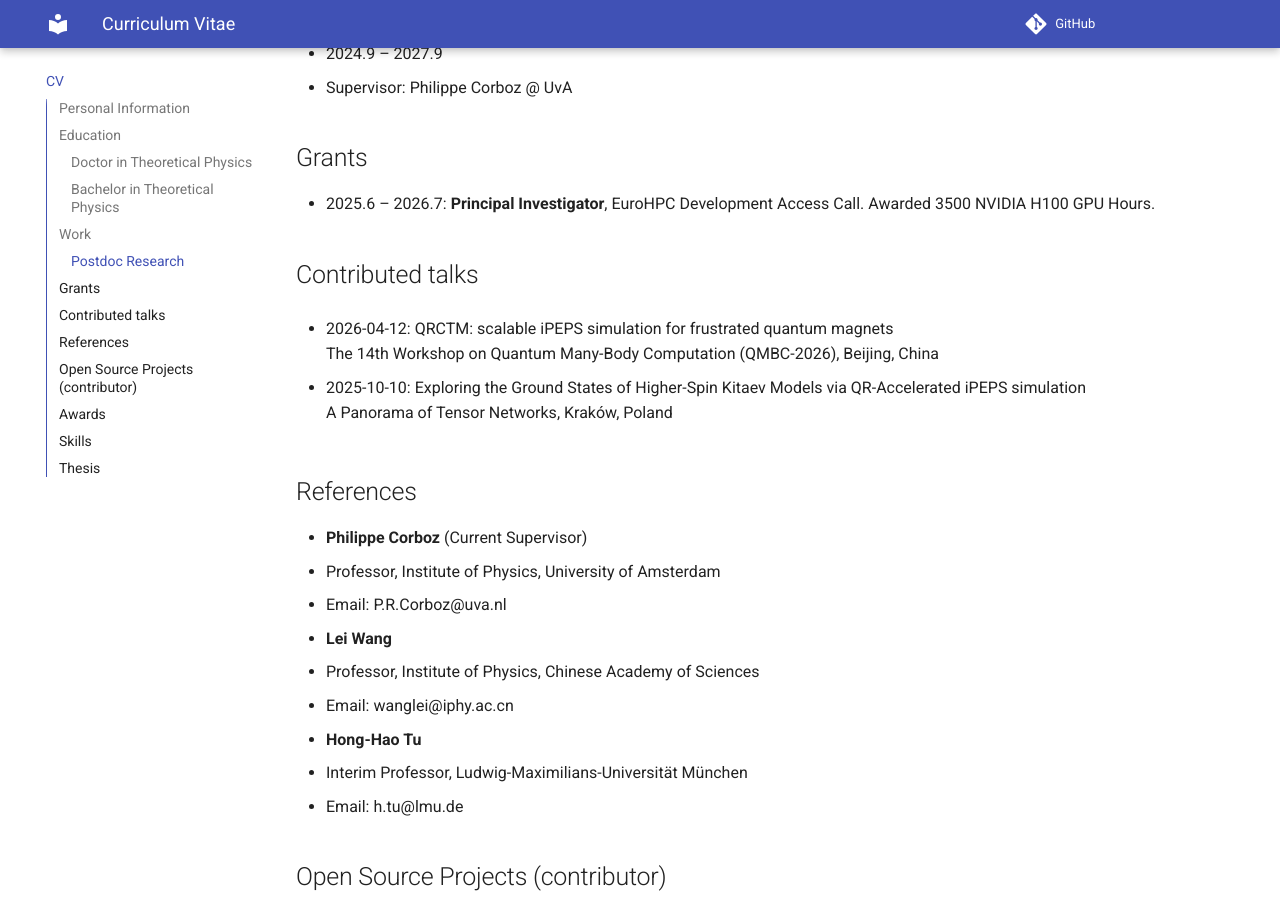
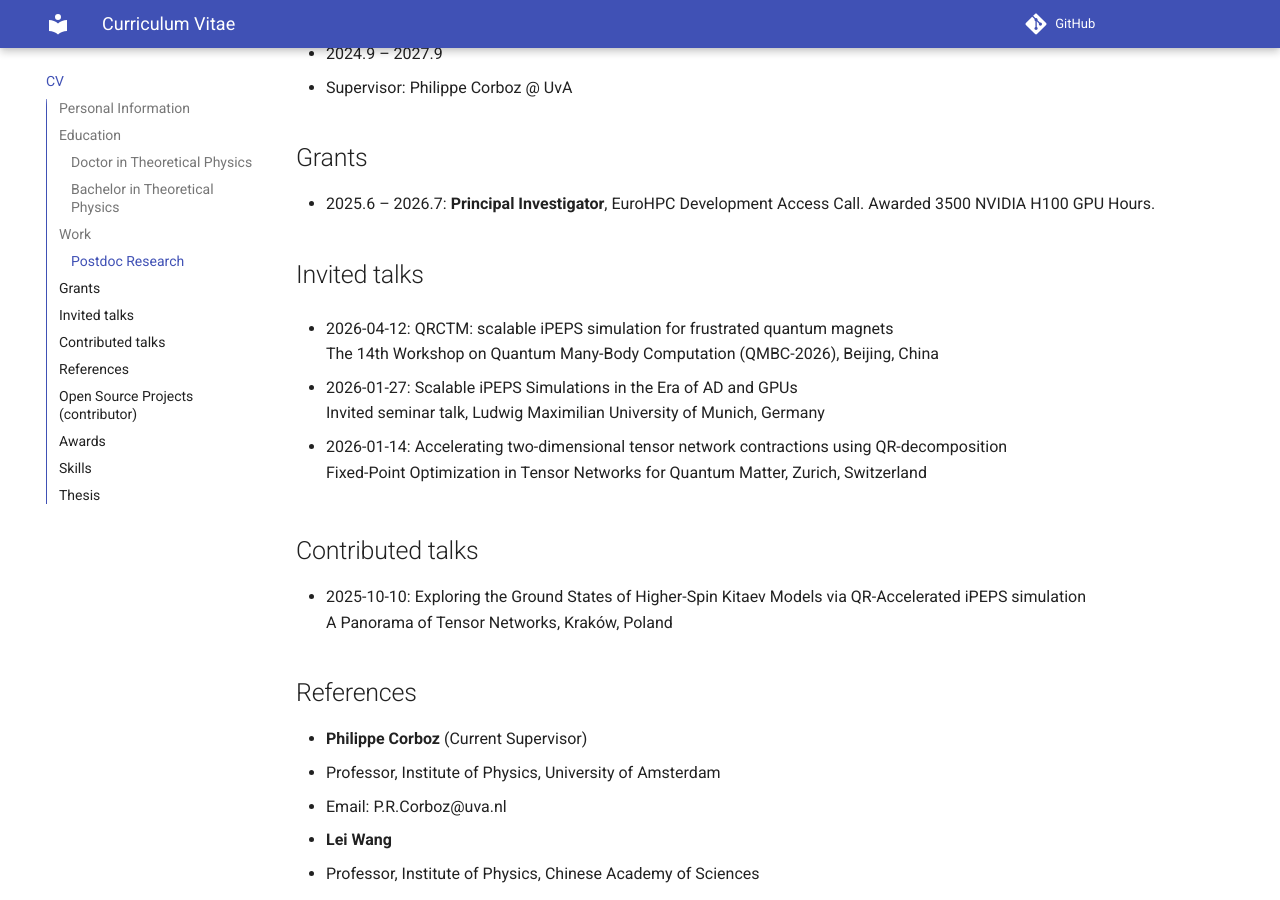
Before and after one commit to qiyang-ustc/qiyang-ustc.github.io, an MkDocs documentation site: the page built from docs/cv.md, in a window 1280 px wide and 900 px high, scrolled down 1036 px. Built offline with MkDocs 1.6.1 and Material for MkDocs 9.7.7, drawn with Linux system fonts in a browser that asks for light colours; comment, search, counter and statistics services are not loaded.

Commit message:
Reclassify invited talks in CV

```diff
--- a/docs/cv.md
+++ b/docs/cv.md
@@ -36,10 +36,18 @@ title: Curriculum Vitae
 
 - 2025.6 – 2026.7: **Principal Investigator**, EuroHPC Development Access Call. Awarded 3500 NVIDIA H100 GPU Hours.
 
-## Contributed talks
+## Invited talks
 
 - 2026-04-12: QRCTM: scalable iPEPS simulation for frustrated quantum magnets
   The 14th Workshop on Quantum Many-Body Computation (QMBC-2026), Beijing, China
+
+- 2026-01-27: Scalable iPEPS Simulations in the Era of AD and GPUs
+  Invited seminar talk, Ludwig Maximilian University of Munich, Germany
+
+- 2026-01-14: Accelerating two-dimensional tensor network contractions using QR-decomposition
+  Fixed-Point Optimization in Tensor Networks for Quantum Matter, Zurich, Switzerland
+
+## Contributed talks
 
 - 2025-10-10: Exploring the Ground States of Higher-Spin Kitaev Models via QR-Accelerated iPEPS simulation
   A Panorama of Tensor Networks, Kraków, Poland
```
